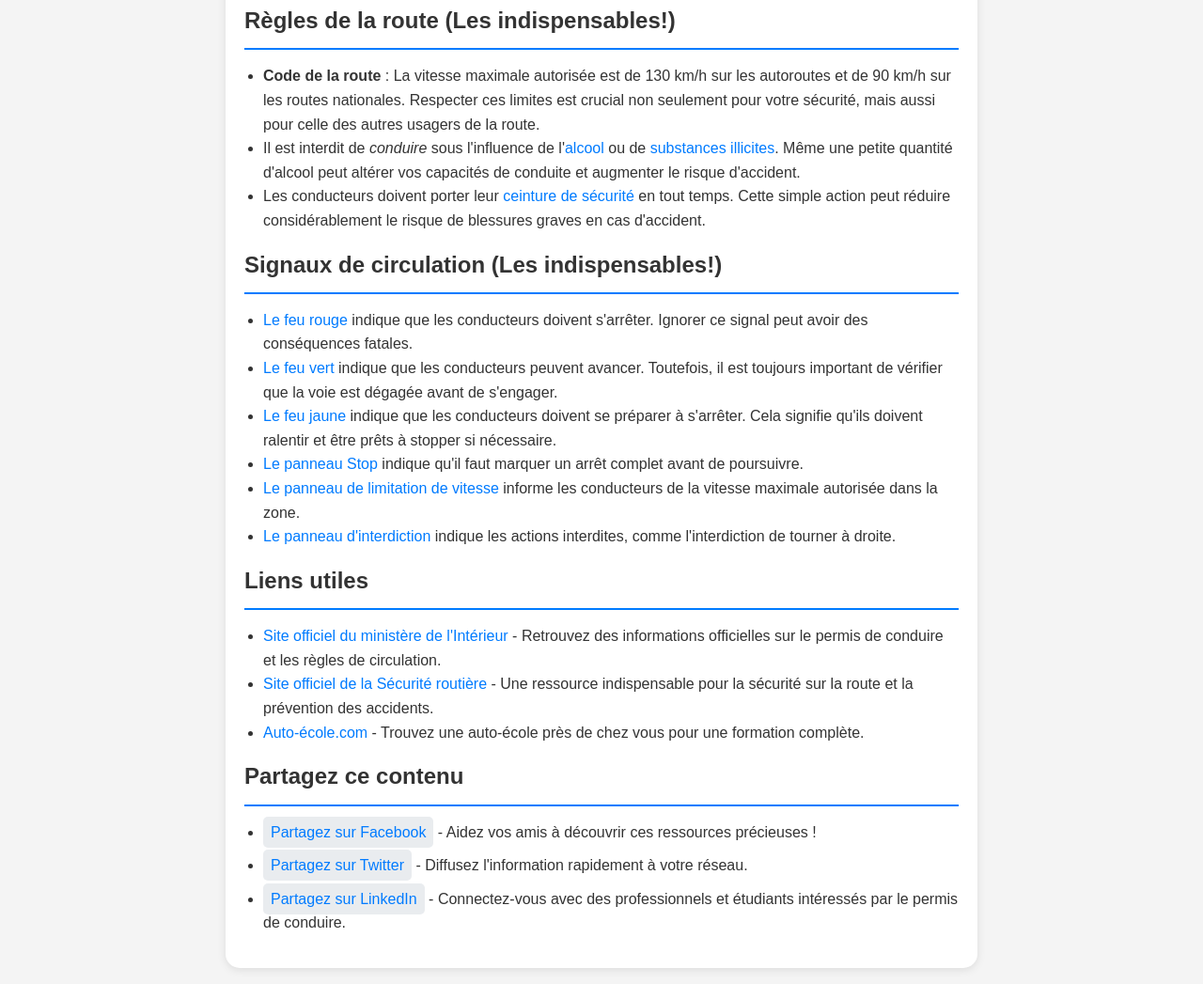
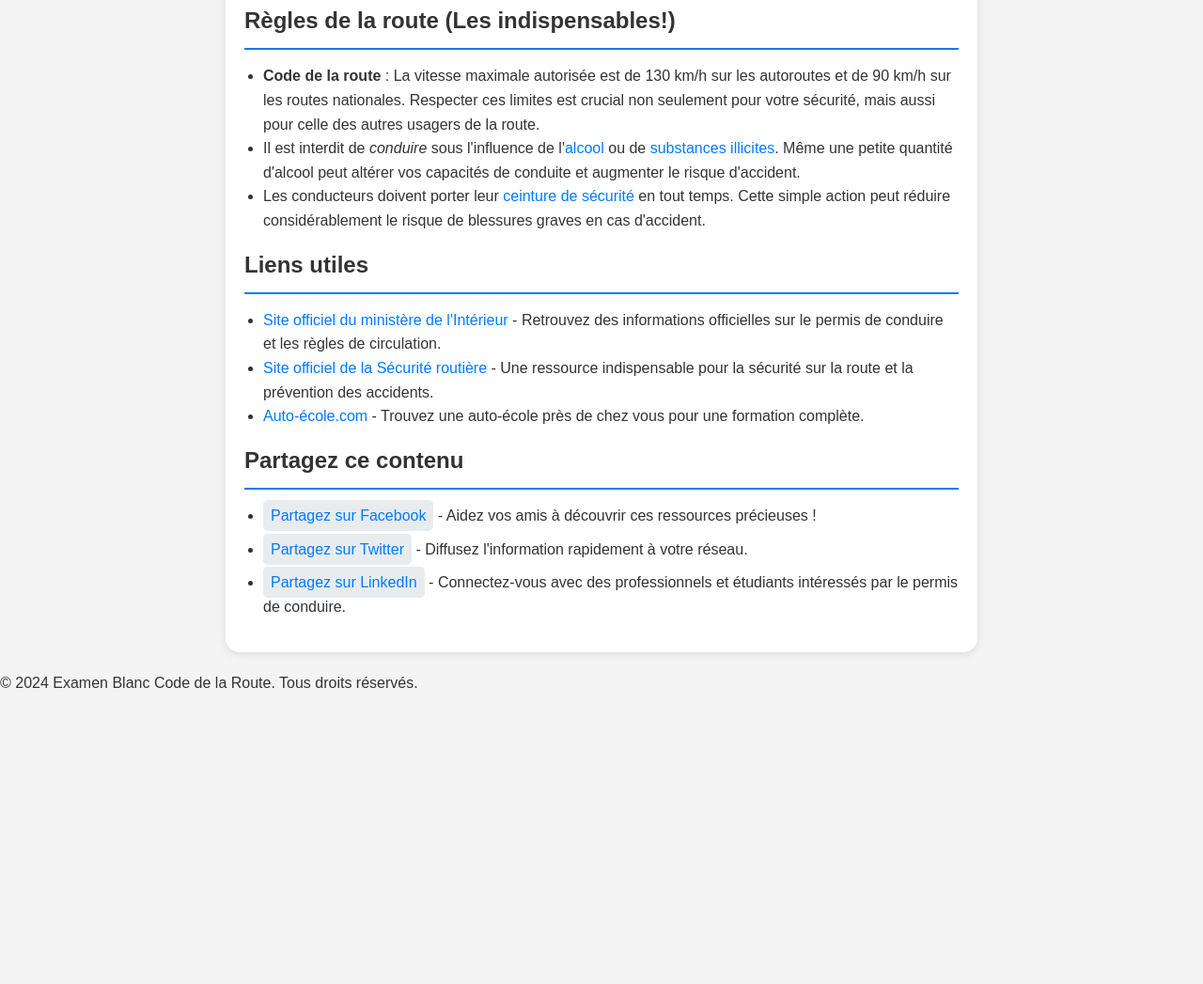
Before and after one commit to zeltazAlfo/examen-code-de-la-route, a plain HTML site: page index.html in a window 1280 px wide. Shown: the part 1657-2704 px from the top of the page at 94% size. After the commit the page ends 2411 px from the top, so only its background shows below. Drawn offline with Linux system fonts and the light colour scheme.

Commit message:
Update index.html

```diff
--- a/index.html
+++ b/index.html
@@ -54,17 +54,6 @@
         <li>Les conducteurs doivent porter leur <a href="https://fr.wikipedia.org/wiki/Ceinture_de_sécurité" target="_blank">ceinture de sécurité</a> en tout temps. Cette simple action peut réduire considérablement le risque de blessures graves en cas d'accident.</li>
       </ul>
     </section>
-    <section id="signaux">
-      <h2><strong>Signaux de circulation</strong> (Les indispensables!)</h2>
-      <ul>
-        <li><a href="https://fr.wikipedia.org/wiki/Feu_tricolore" target="_blank">Le feu rouge</a> indique que les conducteurs doivent s'arrêter. Ignorer ce signal peut avoir des conséquences fatales.</li>
-        <li><a href="https://fr.wikipedia.org/wiki/Feu_tricolore" target="_blank">Le feu vert</a> indique que les conducteurs peuvent avancer. Toutefois, il est toujours important de vérifier que la voie est dégagée avant de s'engager.</li>
-        <li><a href="https://fr.wikipedia.org/wiki/Feu_tricolore" target="_blank">Le feu jaune</a> indique que les conducteurs doivent se préparer à s'arrêter. Cela signifie qu'ils doivent ralentir et être prêts à stopper si nécessaire.</li>
-        <li><a href="https://fr.wikipedia.org/wiki/Signe_de_traffic#Signe_de_stop" target="_blank">Le panneau Stop</a> indique qu'il faut marquer un arrêt complet avant de poursuivre.</li>
-        <li><a href="https://fr.wikipedia.org/wiki/Panneau_de_limite_de_vitesse" target="_blank">Le panneau de limitation de vitesse</a> informe les conducteurs de la vitesse maximale autorisée dans la zone.</li>
-        <li><a href="https://fr.wikipedia.org/wiki/Panneau_d'interdiction" target="_blank">Le panneau d'interdiction</a> indique les actions interdites, comme l'interdiction de tourner à droite.</li>
-      </ul>
-    </section>
     <section id="liens">
       <h2>Liens utiles</h2>
       <ul>
```
